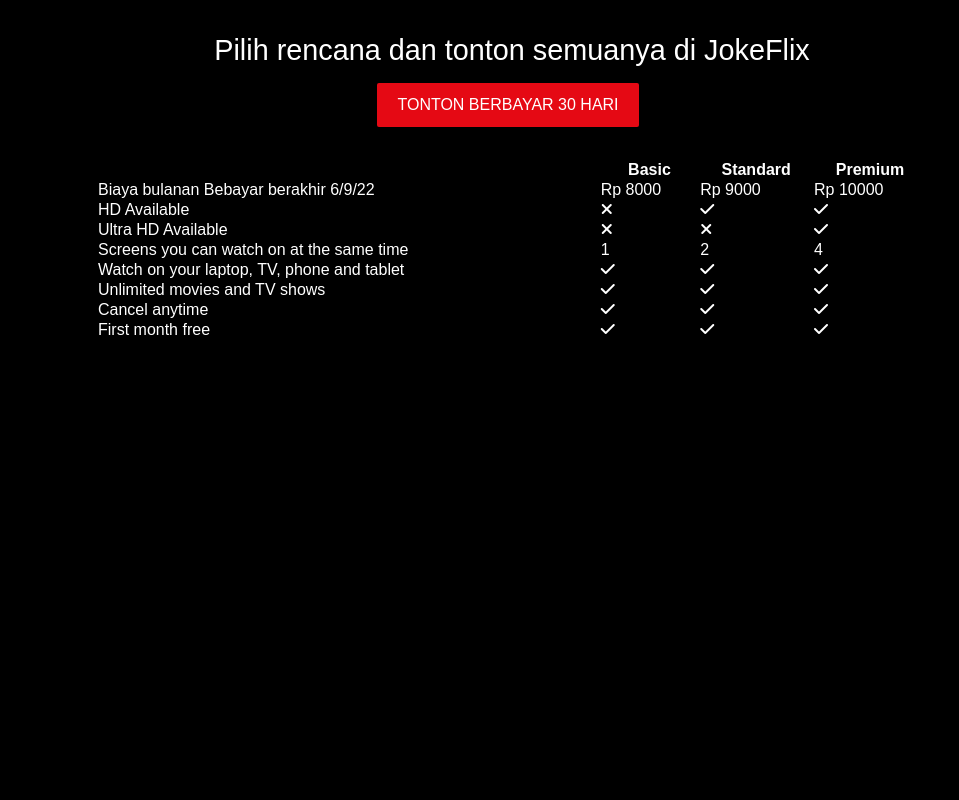
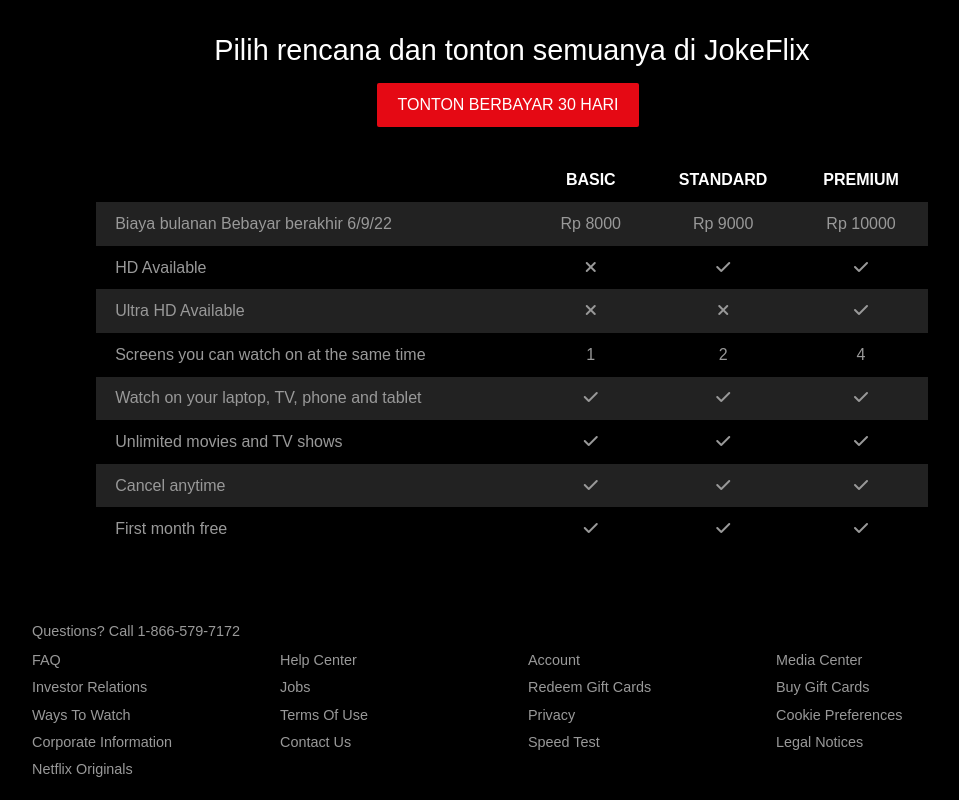
Before and after one commit to suryun-ni/JokeFlix, a plain HTML site: page index.html in a window 1280 px wide. Shown: the part 931-1731 px from the top of the page, without its empty margins (128-1087 px from the left). Before the commit the page ends 1320 px from the top, so only its background shows below. Drawn offline with Linux system fonts and the light colour scheme.

Commit message:
add css, no javascript

```diff
--- a/CSS/style.css
+++ b/CSS/style.css
@@ -179,6 +179,58 @@ img {
 .table {
     width: 100%;
     margin-top: 2rem;
+    border-collapse: collapse;
+    border-spacing: 0;
+}
+
+.table thead th {
+    text-transform: uppercase;
+    padding: 0.8rem;
+}
+
+.table tbody tr td {
+    color: #999;
+    padding: 0.8rem 1.2rem;
+    text-align: center;
+}
+
+.table tbody tr td:first-child {
+    color: #999;
+    padding: 0.8rem 1.2rem;
+    text-align: left;
+}
+
+.table tbody tr:nth-child(odd) {
+    background: #222;
+}
+
+
+/* Footer */
+
+.footer {
+    max-width: 75%;
+    margin: 1rem auto;
+    overflow: auto;
+}
+
+.footer,
+.footer a {
+    color: #999;
+    font-size: 0.9rem;
+}
+
+.footer p {
+    margin-bottom: 1.5 rem;
+}
+
+.footer .footer-cols {
+    display: grid;
+    grid-template-columns: repeat(4, 1fr);
+    grid-gap: 2rem;
+}
+
+.footer li {
+    line-height: 1.9;
 }
 
 
--- a/index.html
+++ b/index.html
@@ -167,6 +167,38 @@
 
         </div>
     </section>
+
+    <footer class="footer">
+        <p>Questions? Call 1-866-579-7172</p>
+        <div class="footer-cols">
+            <ul>
+                <li><a href="#">FAQ</a></li>
+                <li><a href="#">Investor Relations</a></li>
+                <li><a href="#">Ways To Watch</a></li>
+                <li><a href="#">Corporate Information</a></li>
+                <li><a href="#">Netflix Originals</a></li>
+            </ul>
+            <ul>
+                <li><a href="#">Help Center</a></li>
+                <li><a href="#">Jobs</a></li>
+                <li><a href="#">Terms Of Use</a></li>
+                <li><a href="#">Contact Us</a></li>
+            </ul>
+            <ul>
+                <li><a href="#">Account</a></li>
+                <li><a href="#">Redeem Gift Cards</a></li>
+                <li><a href="#">Privacy</a></li>
+                <li><a href="#">Speed Test</a></li>
+            </ul>
+            <ul>
+                <li><a href="#">Media Center</a></li>
+                <li><a href="#">Buy Gift Cards</a></li>
+                <li><a href="#">Cookie Preferences</a></li>
+                <li><a href="#">Legal Notices</a></li>
+            </ul>
+        </div>
+
+    </footer>
 </body>
 
 </html>
```
